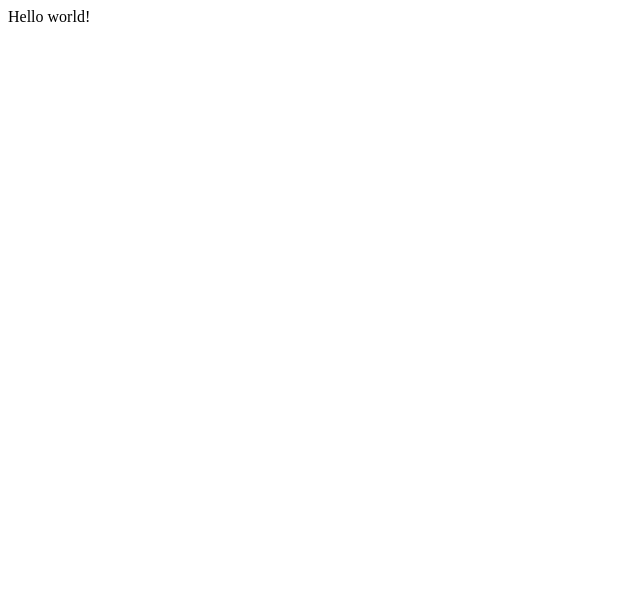
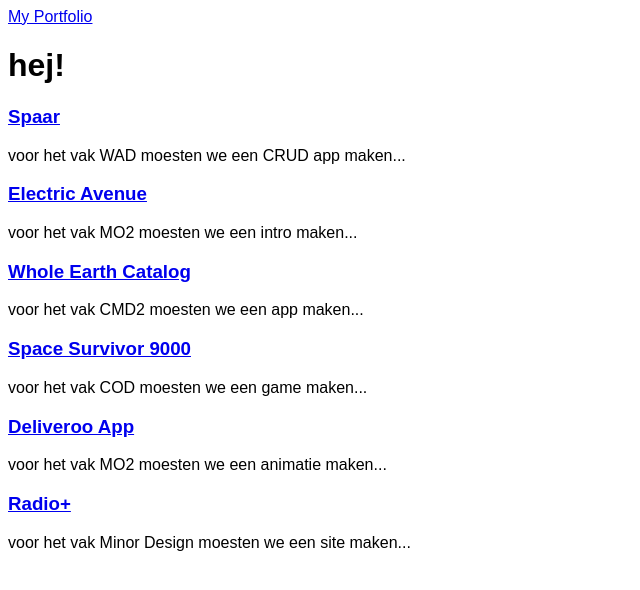
Before and after one commit to RobbeBuyle/madebyrobbe, a Gatsby site: page / in a window 1280 px wide. Shown: the whole page, without its empty margins (0-640 px from the left). Built offline with nearby package versions, Linux system fonts and the light colour scheme; Gatsby itself is replaced by a stand-in of ours.

Commit message:
added projects database json, import in index page, added project-preview component to display project

```diff
--- a/gatsby-config.js
+++ b/gatsby-config.js
@@ -6,4 +6,13 @@
 
 module.exports = {
   /* Your site config here */
+  plugins: [
+    `gatsby-transformer-json`,
+    {
+      resolve: `gatsby-source-filesystem`,
+      options: {
+        path: `${__dirname}/src/data`,
+      },
+    },
+  ],
 }
--- a/package.json
+++ b/package.json
@@ -14,6 +14,8 @@
   },
   "dependencies": {
     "gatsby": "^2.16.1",
+    "gatsby-source-filesystem": "^2.1.33",
+    "gatsby-transformer-json": "^2.2.15",
     "react": "^16.10.2",
     "react-dom": "^16.10.2"
   },
--- /dev/null
+++ b/src/components/layout.css
@@ -0,0 +1,3 @@
+html {
+  font-family: Arial, Helvetica, sans-serif;
+}
--- /dev/null
+++ b/src/components/layout.jsx
@@ -0,0 +1,16 @@
+import React from "react"
+import { Link } from "gatsby"
+import "./layout.css"
+
+const Layout = ({ children }) => {
+  return (
+    <>
+      <header>
+        <Link to="/">My Portfolio</Link>
+      </header>
+      <main>{children}</main>
+    </>
+  )
+}
+
+export default Layout
--- /dev/null
+++ b/src/components/project-preview.jsx
@@ -0,0 +1,15 @@
+import React from "react"
+import { Link } from "gatsby"
+
+const ProjectPreview = ({ slug, desc, title }) => {
+  return (
+    <article>
+      <Link to={`/${slug}`}>
+        <h3>{title}</h3>
+      </Link>
+      <p>{desc}</p>
+    </article>
+  )
+}
+
+export default ProjectPreview
--- /dev/null
+++ b/src/data/projects.json
@@ -0,0 +1,74 @@
+[
+  {
+    "id": "0",
+    "title": "Spaar",
+    "tags": "#dev #react #node",
+    "thumb": "spaar_thumb.jpg",
+    "img": "spaar_img.jpg",
+    "desc": "voor het vak WAD moesten we een CRUD app maken...",
+    "link": "http://spaar.herokuapp.com",
+    "date": "02/06/2019",
+    "customer": "Devine",
+    "tools": "React, Node, MongoDB, Heroku, MobX"
+  },
+  {
+    "id": "1",
+    "title": "Electric Avenue",
+    "tags": "#motion #AE #intro",
+    "thumb": "electric_avenue_thumb.jpg",
+    "img": "electric_avenue_img.jpg",
+    "desc": "voor het vak MO2 moesten we een intro maken...",
+    "link": "https://vimeo.com/338678067",
+    "date": "10/06/2019",
+    "customer": "Devine",
+    "tools": "After Effects, GoPro360 Plugin, Premiere"
+  },
+  {
+    "id": "2",
+    "title": "Whole Earth Catalog",
+    "tags": "#UX #Sketch #app",
+    "thumb": "wec_thumb.jpg",
+    "img": "wec_img.jpg",
+    "desc": "voor het vak CMD2 moesten we een app maken...",
+    "link": "https://behance.net",
+    "date": "12/12/2018",
+    "customer": "Devine",
+    "tools": "Sketch, Illustrator, Invision, Photoshop"
+  },
+  {
+    "id": "3",
+    "title": "Space Survivor 9000",
+    "tags": "#Phaser3 #PhP #game",
+    "thumb": "ss9000_thumb.jpg",
+    "img": "ss9000_img.jpg",
+    "desc": "voor het vak COD moesten we een game maken...",
+    "link": "http://madebyrob.be/ss9000",
+    "date": "16/12/2018",
+    "customer": "Devine",
+    "tools": "Illustrator, Phaser3, Webpack, Php, GarageBand, Git"
+  },
+  {
+    "id": "4",
+    "title": "Deliveroo App",
+    "tags": "#motion #AE #onboarding",
+    "thumb": "deliveroo_thumb.jpg",
+    "img": "deliveroo_img.jpg",
+    "desc": "voor het vak MO2 moesten we een animatie maken...",
+    "link": "http://vimeo.com",
+    "date": "28/05/2019",
+    "customer": "Devine",
+    "tools": "After Effects, Illustrator, Sketch, AEUX"
+  },
+  {
+    "id": "5",
+    "title": "Radio+",
+    "tags": "#design #rebrand #responsive",
+    "thumb": "radio+.jpg",
+    "img": "radio+.jpg",
+    "desc": "voor het vak Minor Design moesten we een site maken...",
+    "link": "https://behance.net",
+    "date": "24/10/2019",
+    "customer": "Devine",
+    "tools": "Sketch, Photoshop, Illustrator, After Effects"
+  }
+]
--- a/src/pages/index.js
+++ b/src/pages/index.js
@@ -1,3 +1,34 @@
 import React from "react"
+import { graphql, useStaticQuery } from "gatsby"
 
-export default () => <div>Hello world!</div>
+import Layout from "../components/layout"
+import ProjectPreview from "../components/project-preview"
+
+export default () => {
+  const data = useStaticQuery(graphql`
+    {
+      allProjectsJson {
+        edges {
+          node {
+            title
+            id
+            desc
+          }
+        }
+      }
+    }
+  `)
+  const projects = data.allProjectsJson.edges
+  return (
+    <Layout>
+      <h1>hej!</h1>
+      {projects.map(({ node: project }) => {
+        const id = project.id
+        const title = project.title
+        const desc = project.desc
+
+        return <ProjectPreview title={title} desc={desc} id={id} />
+      })}
+    </Layout>
+  )
+}
```
Also changed, not shown: 1 other file.
